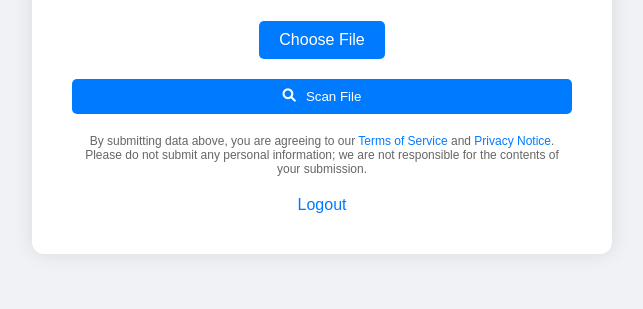
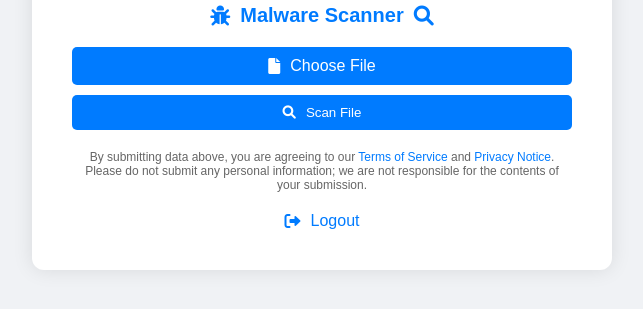
Before and after one commit to aryeeeeeeeeel/ias2, a PHP site: page /dashboard.php in a window 1280 px wide. Shown: the part 315-624 px from the top of the page, without its empty margins (318-961 px from the left). Run offline with PHP 8.4, Linux system fonts and the light colour scheme; the visitor is signed in with stand-in values (Sample User, id 1); data that the repository does not hold is empty.

Commit message:
Added icons in dashboard and changed the color in login and register button to #007bff

```diff
--- a/dashboard.php
+++ b/dashboard.php
@@ -53,6 +53,16 @@ $user = $stmt->fetch();
             color: #333;
         }
 
+        h2 {
+            margin-bottom: 20px;
+            font-size: 20px;
+            color: #007bff;
+            display: flex;
+            align-items: center;
+            justify-content: center;
+            gap: 10px;
+        }
+
         .upload-section {
             margin-top: 20px;
         }
@@ -69,6 +79,10 @@ $user = $stmt->fetch();
             cursor: pointer;
             display: inline-block;
             margin-bottom: 10px;
+            display: flex;
+            align-items: center;
+            justify-content: center;
+            gap: 10px;
         }
 
         .file-upload:hover {
@@ -115,6 +129,10 @@ $user = $stmt->fetch();
             margin-top: 20px;
             color: #007bff;
             text-decoration: none;
+            display: flex;
+            align-items: center;
+            justify-content: center;
+            gap: 10px;
         }
 
         .logout-link:hover {
@@ -200,8 +218,16 @@ $user = $stmt->fetch();
     <div class="container">
         <button class="refresh-button" onclick="location.reload()"><i class="fas fa-sync-alt"></i></button>
         <h1>Welcome, <?php echo htmlspecialchars($user['first_name']); ?>!</h1>
+        <h2>
+            <i class="fas fa-bug"></i> <!-- Malware Icon -->
+            Malware Scanner
+            <i class="fas fa-search"></i> <!-- Scanner Icon -->
+        </h2>
         <div class="upload-section">
-            <label for="file-upload" class="file-upload">Choose File</label>
+            <label for="file-upload" class="file-upload">
+                <i class="fas fa-file"></i> <!-- File Icon -->
+                Choose File
+            </label>
             <input id="file-upload" type="file" name="file" onchange="displayFileName()">
             <div class="file-name" id="file-name"></div>
             <button class="scan-button" onclick="scanFile()">
@@ -214,7 +240,10 @@ $user = $stmt->fetch();
                 Notice</a>. Please do not submit any personal information; we are not responsible for the contents of
             your submission.
         </div>
-        <a href="logout.php" class="logout-link">Logout</a>
+        <a href="logout.php" class="logout-link">
+            <i class="fas fa-sign-out-alt"></i> <!-- Logout Icon -->
+            Logout
+        </a>
     </div>
 
     <script>
--- a/login.php
+++ b/login.php
@@ -113,7 +113,7 @@ if ($_SERVER['REQUEST_METHOD'] == 'POST') {
         button {
             width: 100%;
             padding: 10px;
-            background-color: #4CAF50;
+            background-color: #007bff;
 
             color: white;
             border: none;
@@ -122,7 +122,7 @@ if ($_SERVER['REQUEST_METHOD'] == 'POST') {
         }
 
         button:hover {
-            background-color: #45a049;
+            background-color: #007bff;
         }
 
         .error {
--- a/register.php
+++ b/register.php
@@ -85,7 +85,7 @@ if ($_SERVER['REQUEST_METHOD'] == 'POST') {
         button {
             width: 100%;
             padding: 10px;
-            background-color: #4CAF50;
+            background-color: #007bff;
             color: white;
             border: none;
             cursor: pointer;
@@ -93,7 +93,7 @@ if ($_SERVER['REQUEST_METHOD'] == 'POST') {
         }
 
         button:hover {
-            background-color: #45a049;
+            background-color: #007bff;
         }
 
         .error {
```
